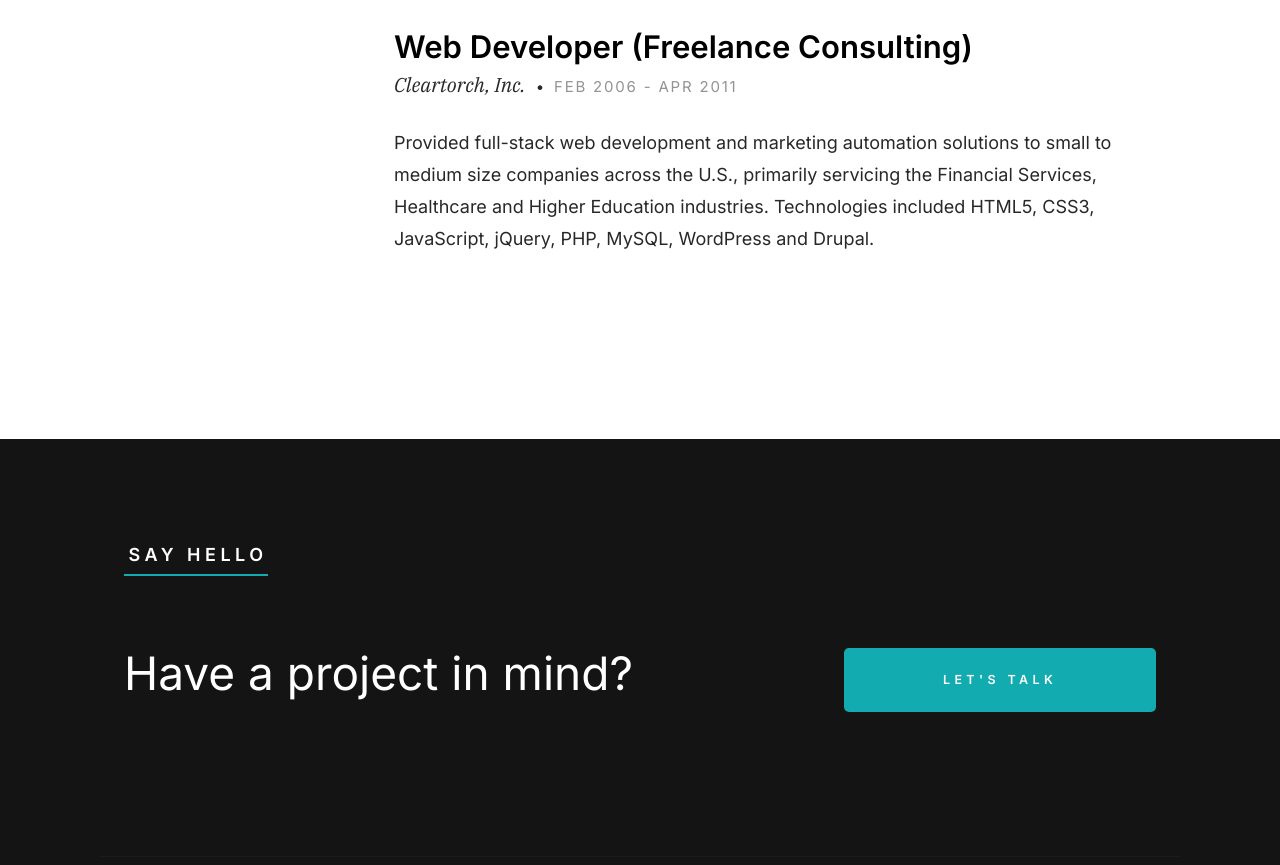
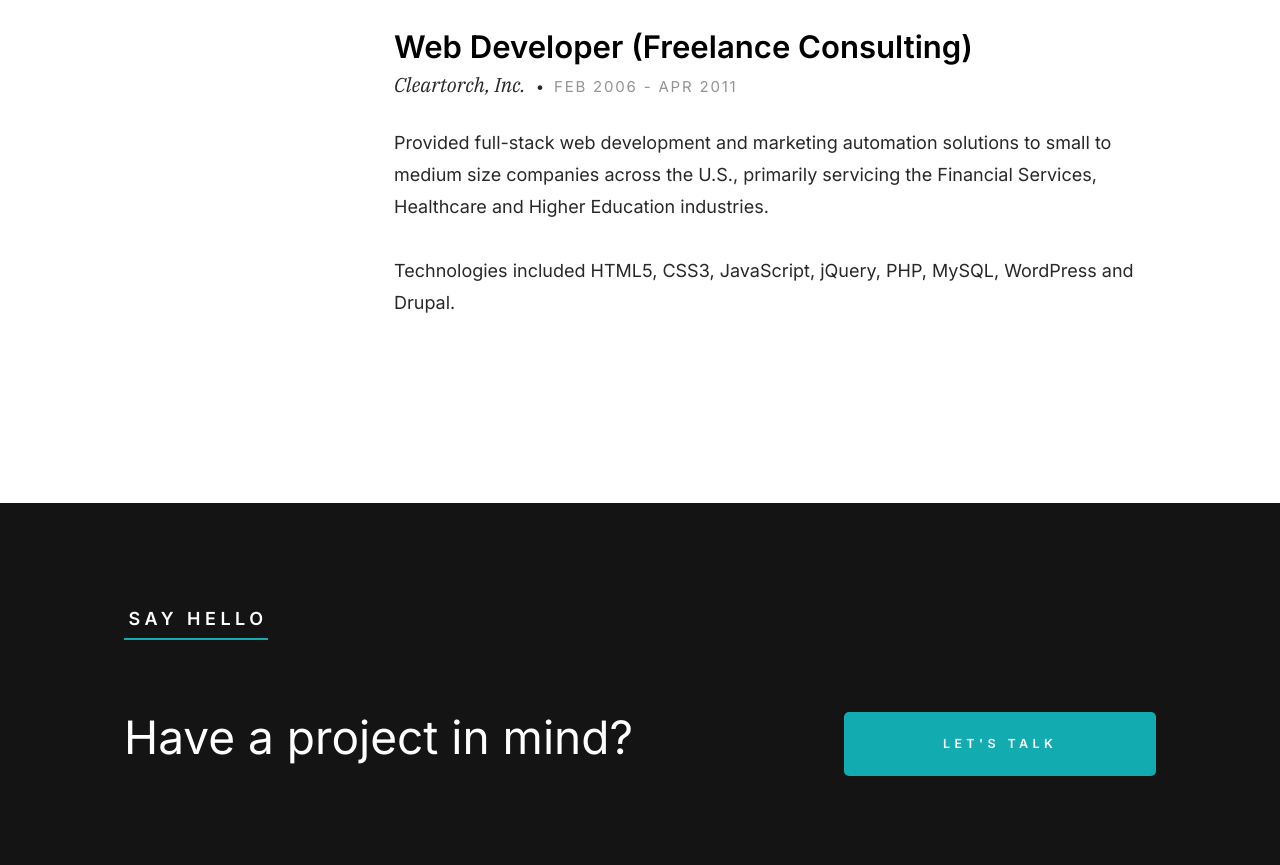
Before and after one commit to andrew-paschall/andrew-paschall.github.io, a plain HTML site: page index.html in a window 1280 px wide. Shown: the part 3320-4185 px from the top of the page. Drawn offline with Linux system fonts and the light colour scheme.

Commit message:
Update index.html

```diff
--- a/index.html
+++ b/index.html
@@ -237,7 +237,10 @@
                     </div>
 
                     <p>
-                    Provided full-stack web development and marketing automation solutions to small to medium size companies across the U.S., primarily servicing the Financial Services, Healthcare and Higher Education industries.  Technologies included HTML5, CSS3, JavaScript, jQuery, PHP, MySQL, WordPress and Drupal.
+                    Provided full-stack web development and marketing automation solutions to small to medium size companies across the U.S., primarily servicing the Financial Services, Healthcare and Higher Education industries.
+					</p>
+					<p>
+					Technologies included HTML5, CSS3, JavaScript, jQuery, PHP, MySQL, WordPress and Drupal.
 					</p>
 
                 </div>
```
